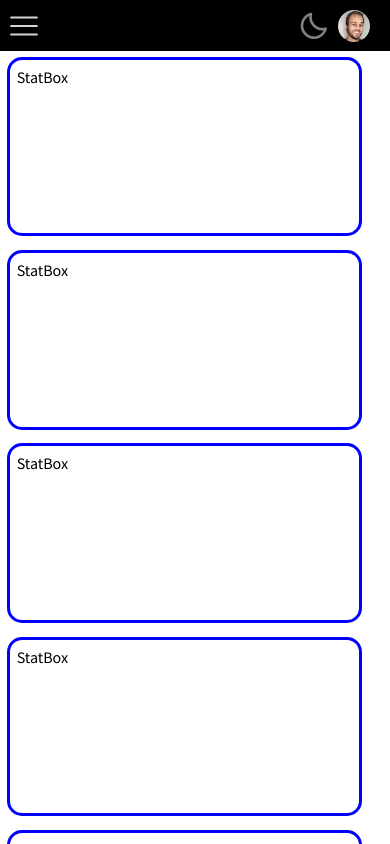
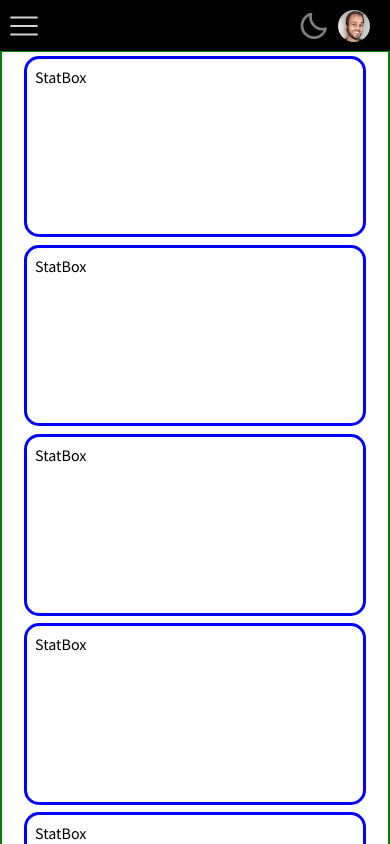
Before and after one commit to Obdurat/Responsive_Dashboard, a React (Vite) app: page / in a window 390 px wide. Shown: the top 844 px of the page. Built offline with nearby package versions, Linux system fonts and the light colour scheme.

Commit message:
style: fix media queries for diferent devices

```diff
--- a/src/Components/Dropdown/index.tsx
+++ b/src/Components/Dropdown/index.tsx
@@ -8,9 +8,9 @@ import {TbFileInvoice} from 'react-icons/tb';
 import * as S from './style';
 
 const Dropdown = () => {
-	const {value, className} = useSelector((state: RootState) => state.dropdown);
+	const {open, className} = useSelector((state: RootState) => state.dropdown);
 
-	if (!value) {
+	if (!open) {
 		return (<></>);
 	}
 
--- a/src/Components/Dropdown/style.ts
+++ b/src/Components/Dropdown/style.ts
@@ -4,7 +4,7 @@ export const dropdownList = styled.ul`
   list-style-type: none;
   padding: 0.5rem;
   margin: 0.5rem 0.4rem;
-  position: relative;
+  position: fixed;
   display: flex;
   justify-content: space-around;
   flex-direction: column;
@@ -15,6 +15,7 @@ export const dropdownList = styled.ul`
   background-color: white;
   z-index: 1;
   width: 300px;
+  height: 88%;
   div {
     font-weight: bold;
   }
--- a/src/Components/Header/index.tsx
+++ b/src/Components/Header/index.tsx
@@ -8,7 +8,7 @@ import * as S from './style';
 import {toogle, className} from '@States/dropDown';
 
 export function Header() {
-	const open = useSelector((state: RootState) => state.dropdown.value);
+	const {open} = useSelector((state: RootState) => state.dropdown);
 	const dispatch = useDispatch();
 
 	const handleClick = () => {
--- a/src/Components/Header/style.ts
+++ b/src/Components/Header/style.ts
@@ -5,11 +5,12 @@ export const headerContainer = styled.div`
   justify-content: space-between;
   flex-grow: 1;
   background-color: black;
-  position: absolute;
+  position: fixed;
   top: 0;
   width: 100vw;
   padding-top: 0.5rem;
   padding-bottom: 0.5rem;
+  z-index: 1;
 `;
 
 export const buttonsContainer = styled.div`
--- a/src/Components/StatBox/style.ts
+++ b/src/Components/StatBox/style.ts
@@ -2,10 +2,12 @@ import styled from 'styled-components';
 
 export const boxContainer = styled.div`
   display: flex;
-  margin: 2%;
+  margin: 1%;
   border: 3px solid blue;
   border-radius: 15px;
   padding: 2%;
-  height: 10rem;
-  width: 21rem;
+  flex-grow: 1;
+  min-height: 10rem;
+  min-width: 20rem;
+  max-height: 20rem;
 `;
--- a/src/Pages/Dashboard/index.tsx
+++ b/src/Pages/Dashboard/index.tsx
@@ -5,10 +5,11 @@ import * as S from './style';
 import {type RootState} from '@Store/ReduxStore';
 
 const Dashboard = () => {
-	const open = useSelector((state: RootState) => state.dropdown.value);
+	const {open} = useSelector((state: RootState) => state.dropdown);
 	return (
 		<>
 			<S.boardContainer open={open}>
+				<StatBox />
 				<StatBox />
 				<StatBox />
 				<StatBox />
--- a/src/Pages/Dashboard/style.ts
+++ b/src/Pages/Dashboard/style.ts
@@ -12,9 +12,16 @@ export const boardContainer = styled.div`
   flex-grow: 1;
   flex-wrap: wrap;
   transition: margin-left 0.3s ease-in-out;
-  ${(props: Props) => props.open && 'margin-left: 17rem;'};
-  @media (max-width: 900px) {
+  ${(props: Props) => props.open && 'margin-left: 20rem;'};
+  @media (max-width: 700px) {
+    border: solid green 2px;
     flex-direction: column;
+    width: 99%;
+    align-items: center;
+    justify-content: center;
     margin-left: 0;
   }
+  @media (min-height: 900px) and (min-width: 900px) {
+    height: 90%;
+  }
 `;
--- a/src/Redux/States/dropDown.ts
+++ b/src/Redux/States/dropDown.ts
@@ -2,12 +2,12 @@ import {createSlice} from '@reduxjs/toolkit';
 import type {PayloadAction} from '@reduxjs/toolkit';
 
 export type DropdownState = {
-	value: boolean;
+	open: boolean;
 	className: string;
 };
 
 const initialState: DropdownState = {
-	value: false,
+	open: false,
 	className: 'dropdown-animate',
 };
 
@@ -16,13 +16,7 @@ export const dropdownSlice = createSlice({
 	initialState,
 	reducers: {
 		toogle(state) {
-			state.value = !state.value;
-		},
-		setOpen(state) {
-			state.value = true;
-		},
-		setClose(state) {
-			state.value = false;
+			state.open = !state.open;
 		},
 		className(state, action: PayloadAction<string>) {
 			state.className = action.payload;
@@ -31,6 +25,6 @@ export const dropdownSlice = createSlice({
 });
 
 // Action creators are generated for each case reducer function
-export const {toogle, setOpen, setClose, className} = dropdownSlice.actions;
+export const {toogle, className} = dropdownSlice.actions;
 
 export default dropdownSlice.reducer;
```
